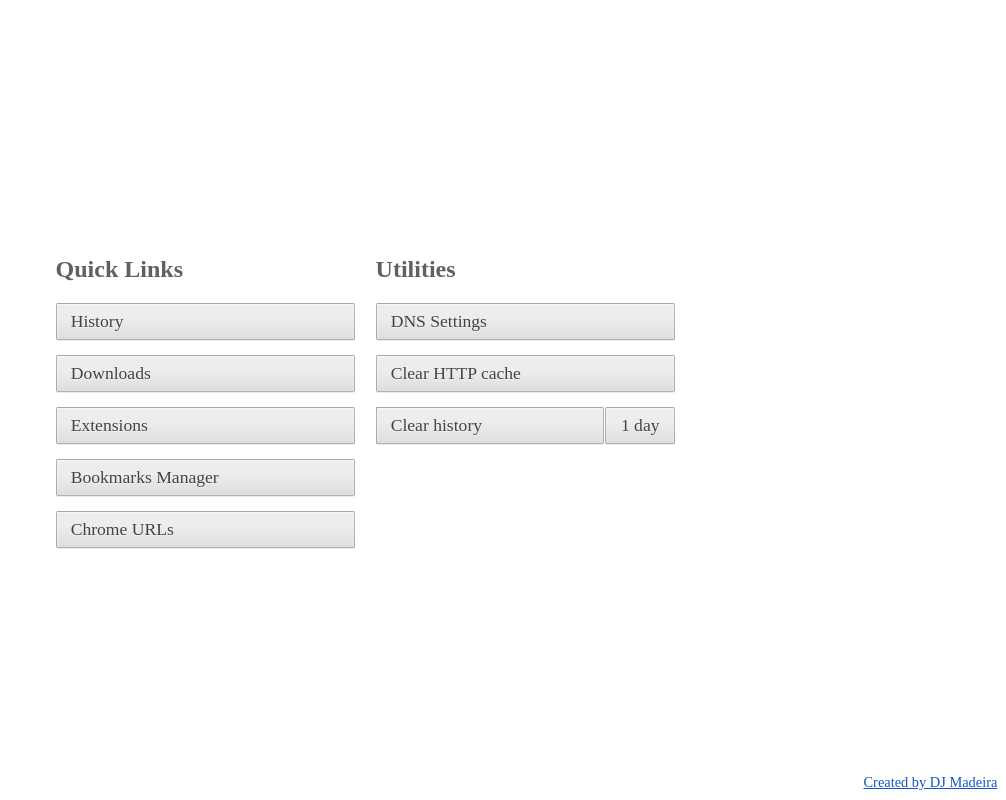
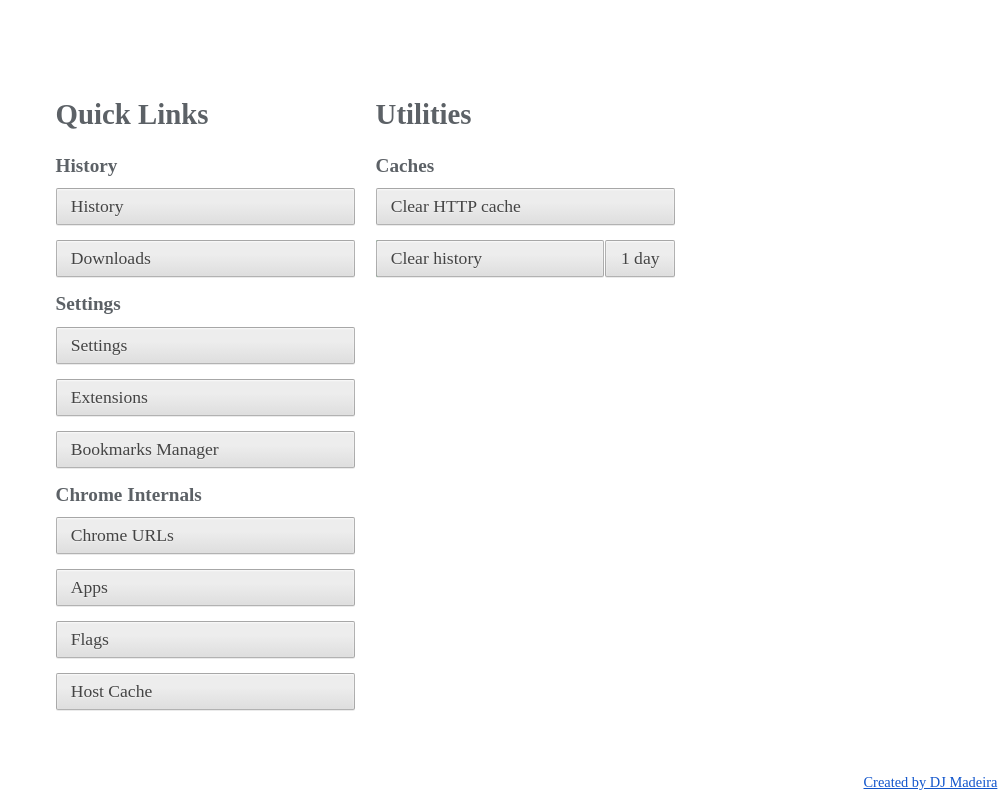
Before and after one commit to djmadeira/lightweight-new-tab-page, a browser extension: page newtab.html in a window 1280 px wide. Shown: the whole page, without its empty margins (274-1280 px from the left). Drawn offline with Linux system fonts and the light colour scheme.

Commit message:
Created categories, added more links

```diff
--- a/css/main.min.css
+++ b/css/main.min.css
@@ -40,6 +40,13 @@ a {
 section {
   padding: 0.6em;
   flex-basis: 20em; }
+
+h1 {
+  font-size: 1.8em; }
+
+h2 {
+  margin-bottom: 0.6em;
+  font-size: 1.2em; }
 
 .link-list {
   padding-left: 0; }
--- a/newtab.html
+++ b/newtab.html
@@ -43,6 +43,13 @@ a {
 section {
   padding: 0.6em;
   flex-basis: 20em; }
+
+h1 {
+  font-size: 1.8em; }
+
+h2 {
+  margin-bottom: 0.6em;
+  font-size: 1.2em; }
 
 .link-list {
   padding-left: 0; }
@@ -106,19 +113,26 @@ section {
   <section class="quick-links">
     <h1>Quick Links</h1>
     <ul class="link-list">
+      <h2>History</h2>
       <li><a class="button" href="chrome://history">History</a></li>
       <li><a class="button" href="chrome://downloads">Downloads</a></li>
+      <h2>Settings</h2>
+      <li><a class="button" href="chrome://settings">Settings</a></li>
       <li><a class="button" href="chrome://extensions">Extensions</a></li>
       <li><a class="button" href="chrome://bookmarks">Bookmarks Manager</a></li>
+      <h2>Chrome Internals</h2>
       <li><a class="button" href="chrome://chrome-urls">Chrome URLs</a></li>
+      <li><a class="button" href="chrome://apps">Apps</a></li>
+      <li><a class="button" href="chrome://flags">Flags</a></li>
+      <li><a class="button" href="chrome://net-internals#dns">Host Cache</a></li>
     </ul>
   </section>
   <section class="utilities">
     <h1>Utilities</h1>
     <ul class="link-list">
-      <li><a class="button" href="chrome://net-internals#dns">DNS Settings</a></li>
+      <h2>Caches</h2>
       <li><a class="button" id="clear-cache" href="#">Clear HTTP cache</a></li>
-      <li><a id="clear-history" class="clear-history button" href="#">Clear history</a> <input class="value-increment" type="button" id="history-increment" value="1 day"><a id="clear-history-confirm" class="button confirm-button" href="#">You Sure?</a></li>
+      <li><a id="clear-history" class="clear-history button" href="#">Clear history</a> <input class="value-increment" type="button" id="history-increment" value="1 day"><a id="clear-history-confirm" class="button confirm-button" href="#">You sure?</a></li>
     </ul>
   </section>
   <footer class="credit"><a href="http://djmadeira.com">Created by DJ Madeira</a></footer>
```
Also changed, not shown: build/css/main.scss, build/html/newtab.html.
